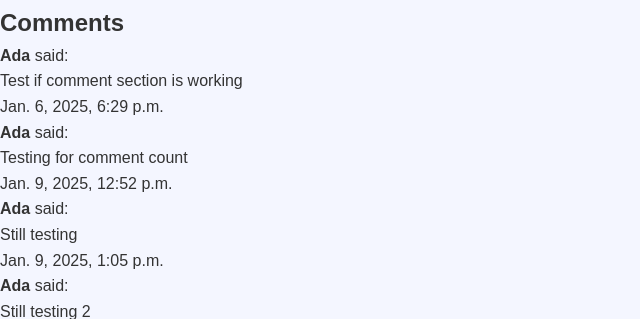
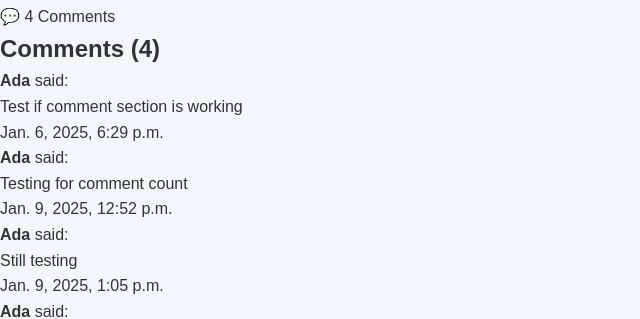
Before and after one commit to Ozi-cheri/auto-sphere, a Django app: page /articles/1/ in a window 1280 px wide. Shown: the part 1018-1337 px from the top of the page, without its empty margins (0-640 px from the left). Run offline with Django 3.2, Linux system fonts and the light colour scheme; data comes from the database, SQL or seed files in the repository; both versions use the stored data as it was after the commit.

Commit message:
Modify models.py, articles.html and article_detail.html to add comment count

```diff
--- a/articles/models.py
+++ b/articles/models.py
@@ -14,6 +14,12 @@ class Article(models.Model):
     def __str__(self):
        return self.title
 
+    def comment_count(self):
+        """
+        Returns the number of comments associated with the article.
+        """
+        return self.comments.count()
+
 class Comment(models.Model):
     article = models.ForeignKey(Article, related_name='comments', on_delete=models.CASCADE)
     name = models.CharField(max_length=100)  # Name of the commenter
--- a/templates/articles/article_detail.html
+++ b/templates/articles/article_detail.html
@@ -1,12 +1,14 @@
 {% load static %}
 <!DOCTYPE html>
 <html lang="en">
+
 <head>
   <meta charset="UTF-8">
   <meta name="viewport" content="width=device-width, initial-scale=1.0">
   <title>{{ article.title }}</title>
   <link rel="stylesheet" href="{% static 'css/styles.css' %}">
 </head>
+
 <body>
   <header>
     <nav>
@@ -23,10 +25,15 @@
       <img src="{{ article.image.url }}" alt="{{ article.title }}">
       <p>{{ article.content }}</p>
       <p class="published-date">Published on: {{ article.published_date }}</p>
+
+      <div class="comment-indicator">
+        <span class="icon">💬</span>
+        <span class="count">{{ article.comment_count }}</span> Comments
+      </div>
     </article>
 
     <section class="comments">
-      <h2>Comments</h2>
+      <h2>Comments ({{ article.comment_count }})</h2>
       {% for comment in comments %}
       <div class="comment">
         <p><strong>{{ comment.name }}</strong> said:</p>
@@ -57,4 +64,5 @@
     </div>
   </footer>
 </body>
+
 </html>
--- a/templates/articles/articles.html
+++ b/templates/articles/articles.html
@@ -36,6 +36,9 @@
             <a href="{% url 'downvote_article' article.id %}" class="vote-btn downvote">
               👎 <span>{{ article.downvotes }}</span>
             </a>
+            <span class="comment-indicator">
+              💬 <a href="{% url 'article_detail' article.id %}">{{ article.comment_count }} Comments</a>
+            </span>
           </div>
         </div>
       </div>
```
Also changed, not shown: db.sqlite3. Lines whose indentation alone changed are shown as unchanged.
